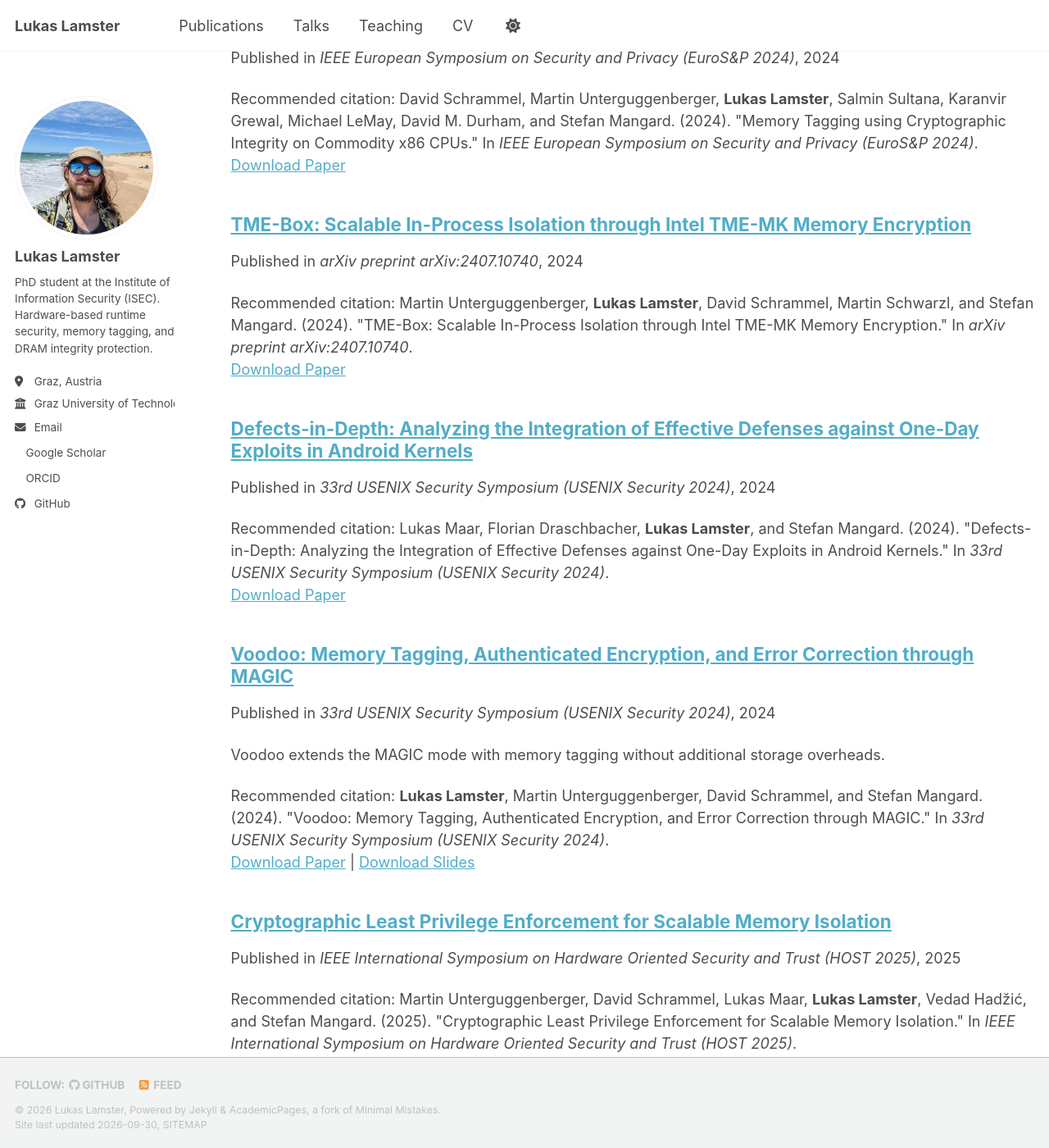
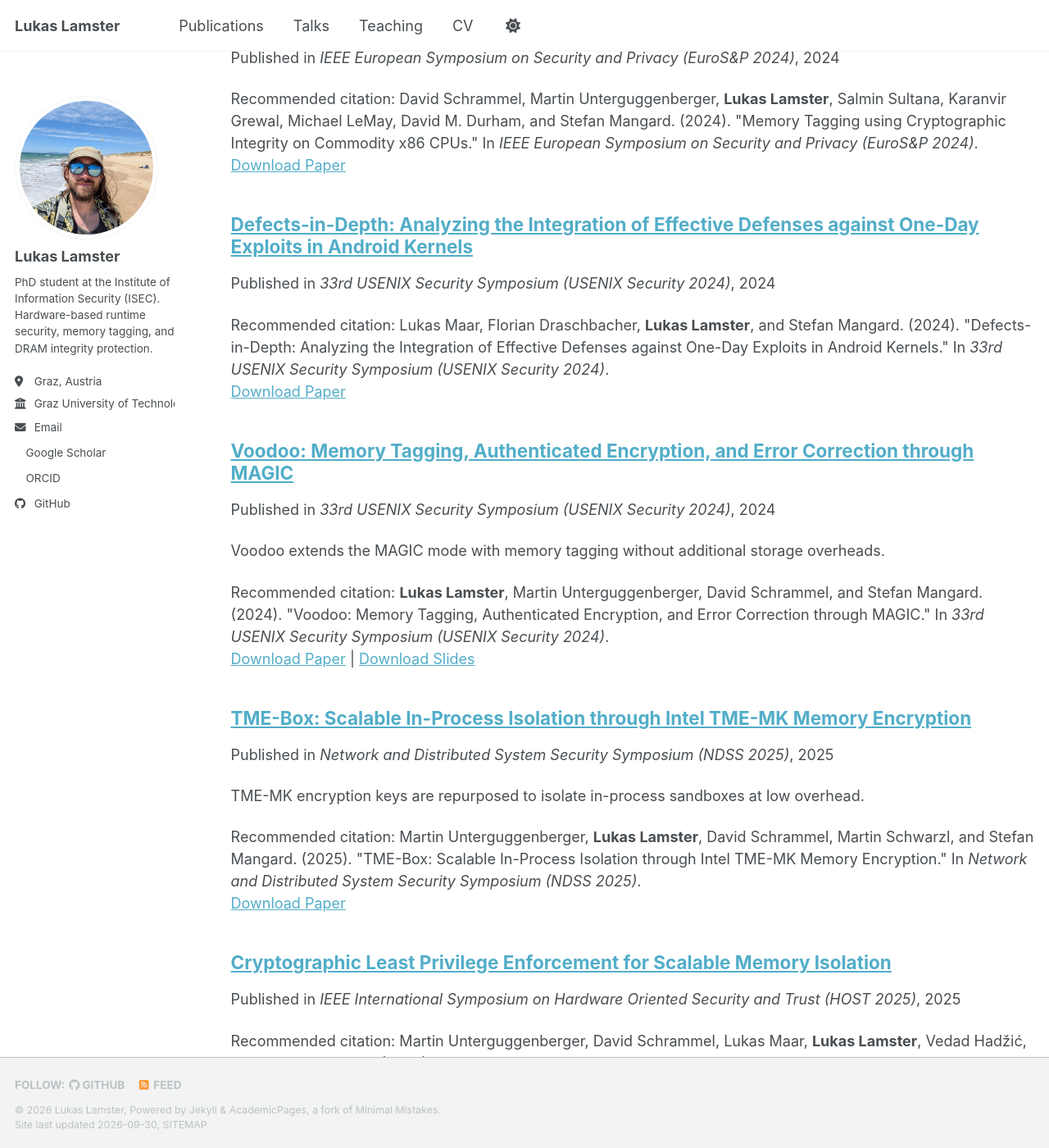
Before and after one commit to lamsterl/lamsterl.github.io, a Jekyll site: the page built from _pages/collection-archive.html, in a window 1280 px wide and 1400 px high, scrolled down 2188 px. Shown: the whole window at 82% size. Built offline with Jekyll 4.4.1, drawn with Linux system fonts in a browser that asks for light colours; a style sheet for code colours, icons or effects is not loaded.

Commit message:
Move TME-Box from preprints to NDSS 2025 conference papers
Co-Authored-By: Claude Fable 5.1 <noreply@anthropic.com>

```diff
--- a/_data/cv.json
+++ b/_data/cv.json
@@ -252,6 +252,13 @@
       "summary": "Martin Unterguggenberger, David Schrammel, Lukas Maar, Lukas Lamster, Vedad Hadžić, and Stefan Mangard"
     },
     {
+      "name": "TME-Box: Scalable In-Process Isolation through Intel TME-MK Memory Encryption",
+      "publisher": "Network and Distributed System Security Symposium (NDSS 2025)",
+      "releaseDate": "2025-02-24",
+      "website": "https://www.ndss-symposium.org/wp-content/uploads/2025-277-paper.pdf",
+      "summary": "Martin Unterguggenberger, Lukas Lamster, David Schrammel, Martin Schwarzl, and Stefan Mangard"
+    },
+    {
       "name": "Defects-in-Depth: Analyzing the Integration of Effective Defenses against One-Day Exploits in Android Kernels",
       "publisher": "33rd USENIX Security Symposium (USENIX Security 2024)",
       "releaseDate": "2024-08-14",
@@ -264,13 +271,6 @@
       "releaseDate": "2024-08-14",
       "website": "https://www.usenix.org/conference/usenixsecurity24/presentation/lamster",
       "summary": "Lukas Lamster, Martin Unterguggenberger, David Schrammel, and Stefan Mangard"
-    },
-    {
-      "name": "TME-Box: Scalable In-Process Isolation through Intel TME-MK Memory Encryption",
-      "publisher": "arXiv preprint arXiv:2407.10740",
-      "releaseDate": "2024-07-15",
-      "website": "https://arxiv.org/abs/2407.10740",
-      "summary": "Martin Unterguggenberger, Lukas Lamster, David Schrammel, Martin Schwarzl, and Stefan Mangard"
     },
     {
       "name": "Memory Tagging using Cryptographic Integrity on Commodity x86 CPUs",
--- a/_publications/2024-07-15-tme-box.md
+++ /dev/null
@@ -1,10 +0,0 @@
----
-title: "TME-Box: Scalable In-Process Isolation through Intel TME-MK Memory Encryption"
-collection: publications
-category: preprints
-permalink: /publication/2024-07-15-tme-box
-date: 2024-07-15
-venue: "arXiv preprint arXiv:2407.10740"
-paperurl: "https://arxiv.org/abs/2407.10740"
-citation: 'Martin Unterguggenberger, <b>Lukas Lamster</b>, David Schrammel, Martin Schwarzl, and Stefan Mangard. (2024). "TME-Box: Scalable In-Process Isolation through Intel TME-MK Memory Encryption." In <i>arXiv preprint arXiv:2407.10740</i>.'
----
--- /dev/null
+++ b/_publications/2025-02-24-tme-box.md
@@ -0,0 +1,11 @@
+---
+title: "TME-Box: Scalable In-Process Isolation through Intel TME-MK Memory Encryption"
+collection: publications
+category: conferences
+permalink: /publication/2025-02-24-tme-box
+date: 2025-02-24
+excerpt: "TME-MK encryption keys are repurposed to isolate in-process sandboxes at low overhead."
+venue: "Network and Distributed System Security Symposium (NDSS 2025)"
+paperurl: "https://www.ndss-symposium.org/wp-content/uploads/2025-277-paper.pdf"
+citation: 'Martin Unterguggenberger, <b>Lukas Lamster</b>, David Schrammel, Martin Schwarzl, and Stefan Mangard. (2025). "TME-Box: Scalable In-Process Isolation through Intel TME-MK Memory Encryption." In <i>Network and Distributed System Security Symposium (NDSS 2025)</i>.'
+---
```
